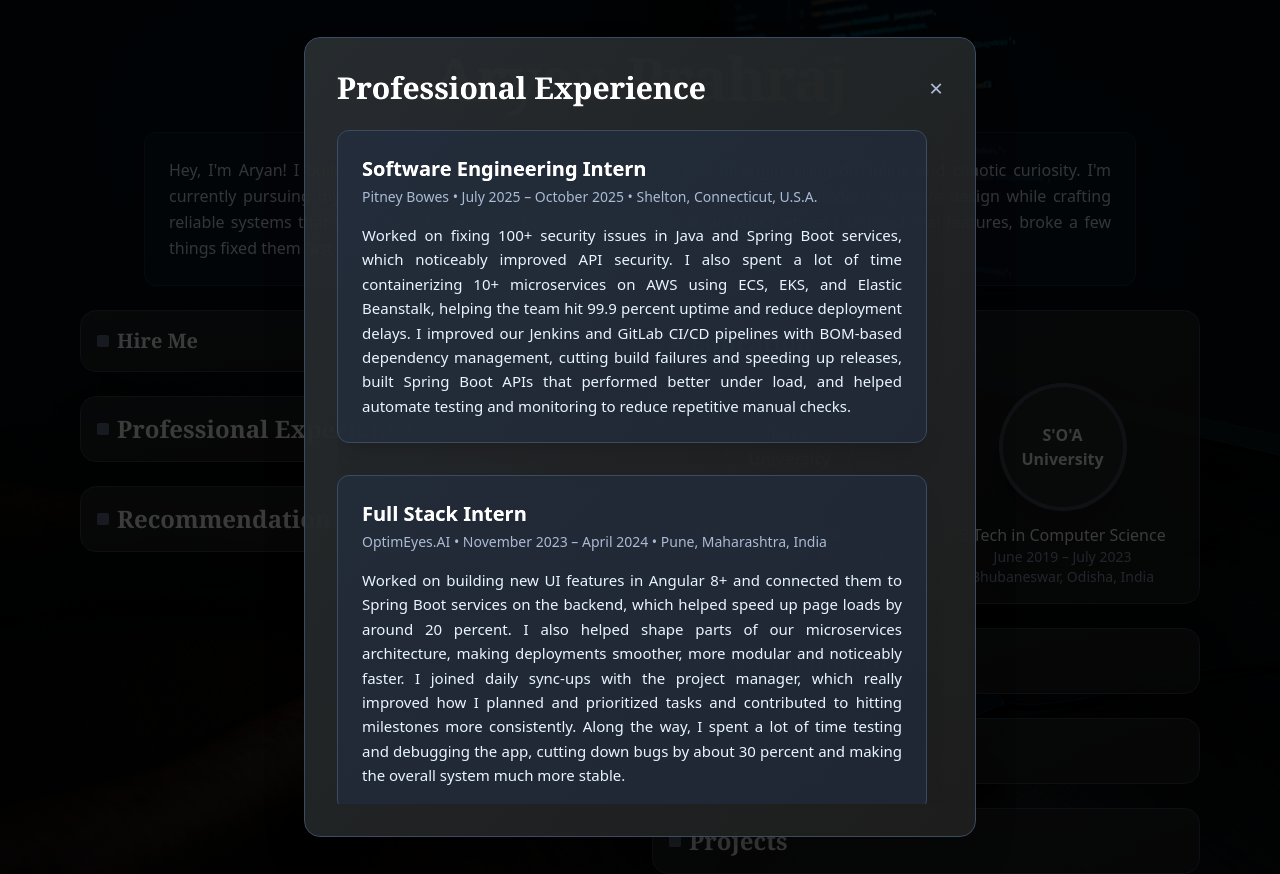
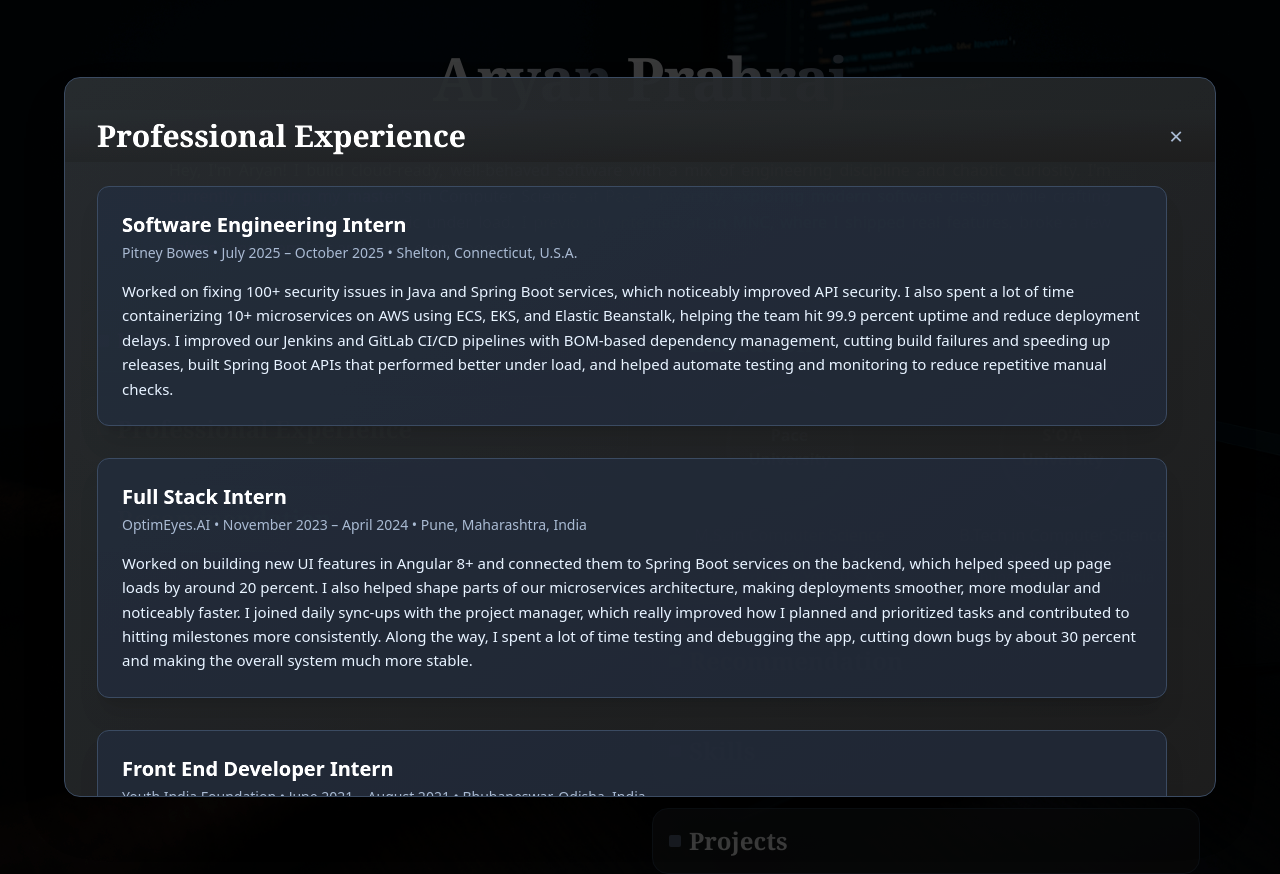
Before and after one commit to aryanprahraj/Aryan-Portfolio, a React (Vite) app in the folder my-portfolio/: page / in a window 1280 px wide. Both pictures are taken after a click on the button "Professional Experience". Built offline with nearby package versions, Linux system fonts and the light colour scheme.

Commit message:
Refactor Professional Experience modal for wider layout with improved readability

```diff
--- a/my-portfolio/src/Portfolio.jsx
+++ b/my-portfolio/src/Portfolio.jsx
@@ -320,13 +320,13 @@
         {/* PROFESSIONAL EXPERIENCE MODAL */}
         {modalOpen === 'experience' && (
           <div className="fixed inset-0 bg-black/80 z-50 flex items-center justify-center p-4">
-            <div className="bg-gradient-to-br from-[#23272a]/95 to-[#1a1a1a]/95 border border-slate-700 rounded-2xl p-8 max-w-2xl w-full h-screen max-h-screen shadow-2xl flex flex-col">
-              <div className="flex justify-between items-center mb-6">
+            <div className="bg-gradient-to-br from-[#23272a]/95 to-[#1a1a1a]/95 border border-slate-700 rounded-2xl p-8 max-w-[80vw] lg:max-w-6xl shadow-2xl max-h-[90vh] overflow-y-auto">
+              <div className="flex justify-between items-center mb-6 sticky top-0 bg-gradient-to-br from-[#23272a]/95 to-[#1a1a1a]/95 py-2 -mx-8 px-8 z-10">
                 <h2 className="text-3xl font-semibold text-white font-serif">Professional Experience</h2>
                 <button onClick={() => setModalOpen(null)} className="text-slate-400 hover:text-white text-2xl">×</button>
               </div>
 
-              <div className="space-y-8 flex-1 overflow-y-auto pr-4">
+              <div className="space-y-8 pr-4">
                 {/* ========== JOB 1 — PITNEY BOWES ========== */}
                 <article className="bg-slate-800/60 border border-slate-700 rounded-xl p-6 shadow-xl">
                   <h3 className="text-xl font-semibold text-white">Software Engineering Intern</h3>
@@ -334,7 +334,7 @@
                     Pitney Bowes • July 2025 – October 2025 • Shelton, Connecticut, U.S.A.
                   </p>
 
-                  <p className="mt-4 text-slate-300 text-[15px] leading-relaxed text-justify">
+                  <p className="mt-4 text-slate-300 text-[15px] leading-relaxed">
                     Worked on fixing 100+ security issues in Java and Spring Boot services, which noticeably improved API security. I also spent a lot of time containerizing 10+ microservices on AWS using ECS, EKS, and Elastic Beanstalk, helping the team hit 99.9 percent uptime and reduce deployment delays. I improved our Jenkins and GitLab CI/CD pipelines with BOM-based dependency management, cutting build failures and speeding up releases, built Spring Boot APIs that performed better under load, and helped automate testing and monitoring to reduce repetitive manual checks.
                   </p>
                 </article>
@@ -346,7 +346,7 @@
                     OptimEyes.AI • November 2023 – April 2024 • Pune, Maharashtra, India
                   </p>
 
-                  <p className="mt-4 text-slate-300 text-[15px] leading-relaxed text-justify">
+                  <p className="mt-4 text-slate-300 text-[15px] leading-relaxed">
                     Worked on building new UI features in Angular 8+ and connected them to Spring Boot services on the backend, which helped speed up page loads by around 20 percent. I also helped shape parts of our microservices architecture, making deployments smoother, more modular and noticeably faster. I joined daily sync-ups with the project manager, which really improved how I planned and prioritized tasks and contributed to hitting milestones more consistently. Along the way, I spent a lot of time testing and debugging the app, cutting down bugs by about 30 percent and making the overall system much more stable.
                   </p>
                 </article>
@@ -358,7 +358,7 @@
                     Youth India Foundation • June 2021 – August 2021 • Bhubaneswar, Odisha, India
                   </p>
 
-                  <p className="mt-4 text-slate-300 text-[15px] leading-relaxed text-justify">
+                  <p className="mt-4 text-slate-300 text-[15px] leading-relaxed">
                     I designed and refined user interfaces for the Beyond Threads initiative using Angular 8+ and Canva, which made the visuals more engaging and helped improve page load speed by about 20 percent. I focused on keeping the UI/UX consistent and accessible, aligning everything with brand guidelines and usability standards so the experience felt inclusive for all users. I also worked closely with designers, developers, and other teams to keep our workflows in sync, making feature delivery smoother and the overall project execution much more coordinated.
                   </p>
                 </article>
```
